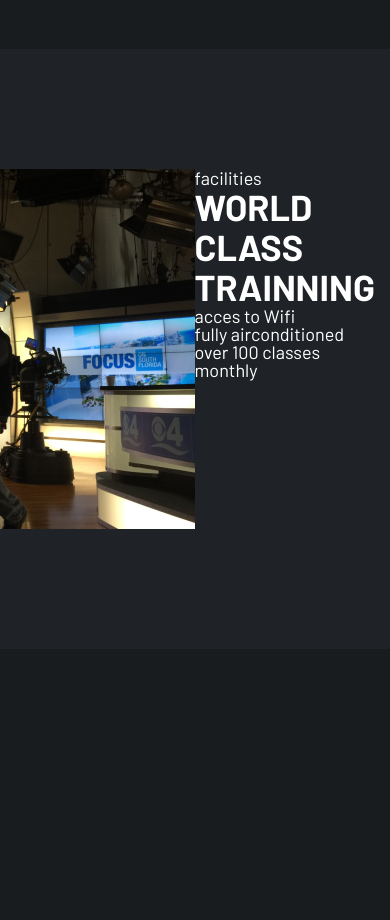
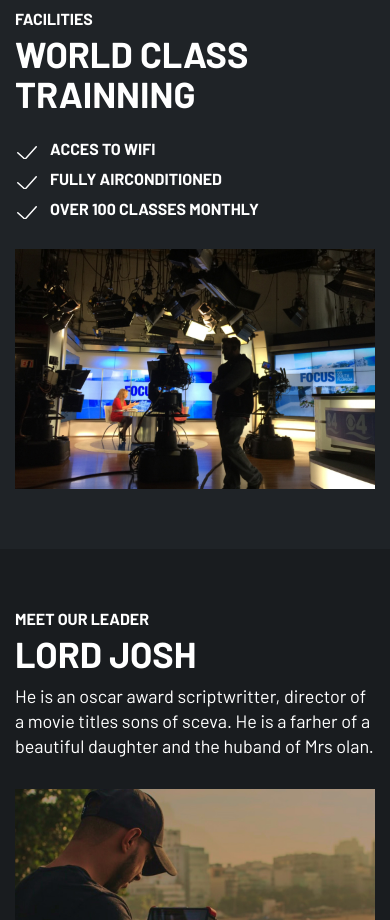
Before and after one commit to soulrrr/FreedomLandingpage, a plain HTML site: page src/index.html in a window 390 px wide. Shown: the part 1080-2000 px from the top of the page. Before the commit the page ends 1729 px from the top, so only its background shows below. Drawn offline with Linux system fonts and the light colour scheme.

Commit message:
leader section done.

```diff
--- a/src/css/style.css
+++ b/src/css/style.css
@@ -61,6 +61,13 @@ body {
 	text-transform: uppercase;
 	font-weight: 700;
 }
+
+.label {
+	font-size: 16px;
+	line-height: 125%; /* 20/16 */
+	font-weight: 700;
+	text-transform: uppercase;
+}
 /* =================== */
 
 .header {
@@ -87,6 +94,8 @@ body {
 .page__benefits {
 }
 .page__trainning {
+}
+.page__leader {
 }
 
 /* =================== */
@@ -167,6 +176,13 @@ body {
 	}
 }
 
+@media (max-width: 767.98px) {
+	.main-block {
+		padding-top: 100px;
+		padding-bottom: 0px;
+	}
+}
+
 /* =================== */
 
 .benefits {
@@ -217,16 +233,163 @@ body {
 .trainning__container {
 	display: flex;
 	flex-direction: row-reverse;
+	align-items: center;
 }
 .trainning__content {
+	flex: 0 1 50%;
+	padding-left: 123px;
 }
+
 .trainning__label {
 }
+
+.trainning__label:not(:last-child) {
+	margin-bottom: 5px;
+}
+
 .trainning__title {
+	min-width: 350px;
 }
-.title {
+
+.trainning__title:not(:last-child) {
+	margin-bottom: 25px;
 }
+
 .trainning__list {
 }
+
+.trainning__list li {
+	padding-left: 35px;
+	font-size: 16px;
+	line-height: 125%; /* 20/16 */
+	font-weight: 700;
+	text-transform: uppercase;
+	background: url('../img/icons/ok.svg') 0 2px no-repeat;
+}
+
+.trainning__list li:not(:last-child) {
+	margin-bottom: 10px;
+}
+
+.trainning__list:not(:last-child) {
+	margin-bottom: 15px;
+}
+
 .trainning__image {
+	flex: 0 1 50%;
 }
+
+.trainning__image img {
+	max-width: 100%;
+}
+
+@media (max-width: 1140px) {
+	.trainning__content {
+		padding-left: 50px;
+	}
+}
+
+@media (max-width: 991.98px) {
+	.trainning {
+		padding-top: 80px;
+		padding-bottom: 80px;
+	}
+	.trainning__content {
+		padding-left: 30px;
+	}
+}
+
+@media (max-width: 767.98px) {
+	.trainning {
+		padding-top: 60px;
+		padding-bottom: 60px;
+	}
+	.trainning__container {
+		flex-direction: column;
+		align-items: stretch;
+		gap: 30px;
+	}
+
+	.trainning__content {
+		padding-left: 0px;
+	}
+
+	.trainning__image {
+		text-align: center;
+	}
+}
+
+/* =================== */
+
+.leader {
+	padding-top: 120px;
+	padding-bottom: 120px;
+}
+.leader__container {
+	display: flex;
+	align-items: center;
+}
+.leader__content {
+	flex: 0 1 50%;
+	padding-right: 125px;
+}
+.leader__label {
+}
+.leader__label:not(:last-child) {
+	margin-bottom: 5px;
+}
+.leader__title {
+	min-width: 350px;
+}
+.leader__title:not(:last-child) {
+	margin-bottom: 10px;
+}
+.leader__text {
+	line-height: 138.888889%; /* 25/18 */
+}
+.leader__text:not(:last-child) {
+	margin-bottom: 10px;
+}
+.leader__image {
+	flex: 0 1 50%;
+}
+.leader__image img {
+	max-width: 100%;
+}
+
+
+@media (max-width: 1140px) {
+	.leader__content {
+		padding-right: 50px;
+	}
+}
+
+@media (max-width: 991.98px) {
+	.leader {
+		padding-top: 80px;
+		padding-bottom: 80px;
+	}
+	.leader__content {
+		padding-right: 30px;
+	}
+}
+
+@media (max-width: 767.98px) {
+	.leader {
+		padding-top: 60px;
+		padding-bottom: 60px;
+	}
+	.leader__container {
+		flex-direction: column;
+		align-items: stretch;
+		gap: 30px;
+	}
+
+	.leader__content {
+		padding-right: 0px;
+	}
+
+	.leader__image {
+		text-align: center;
+	}
+}
--- a/src/index.html
+++ b/src/index.html
@@ -64,7 +64,7 @@
 			<section class="page__trainning trainning">
 				<div class="trainning__container">
 					<div class="trainning__content">
-						<div class="trainning__label">facilities</div>
+						<div class="trainning__label label">facilities</div>
 						<h2 class="trainning__title title">world class trainning</h2>
 						<ul class="trainning__list">
 							<li>acces to Wifi</li>
@@ -77,6 +77,20 @@
 					</div>
 				</div>
 			</section>
+			<section class="page__leader leader">
+				<div class="leader__container">
+					<div class="leader__content">
+						<div class="leader__label label">meet our leader</div>
+						<h2 class="leader__title title">lord josh</h2>
+						<div class="leader__text">
+							<p>He is an  oscar award scriptwritter, director of a movie titles sons of sceva. He is a farher of a beautiful daughter and the huband of Mrs olan.</p>
+						</div>
+					</div>
+					<div class="leader__image">
+						<img src="img/photographer.jpg" alt="Photographer">
+					</div>
+				</div>
+			</section>
 		</main>
 		<footer class="footer"></footer>
 	</div>
```
Also changed, not shown: src/img/icons/ok.svg (added), src/img/photographer.jpg (added).
